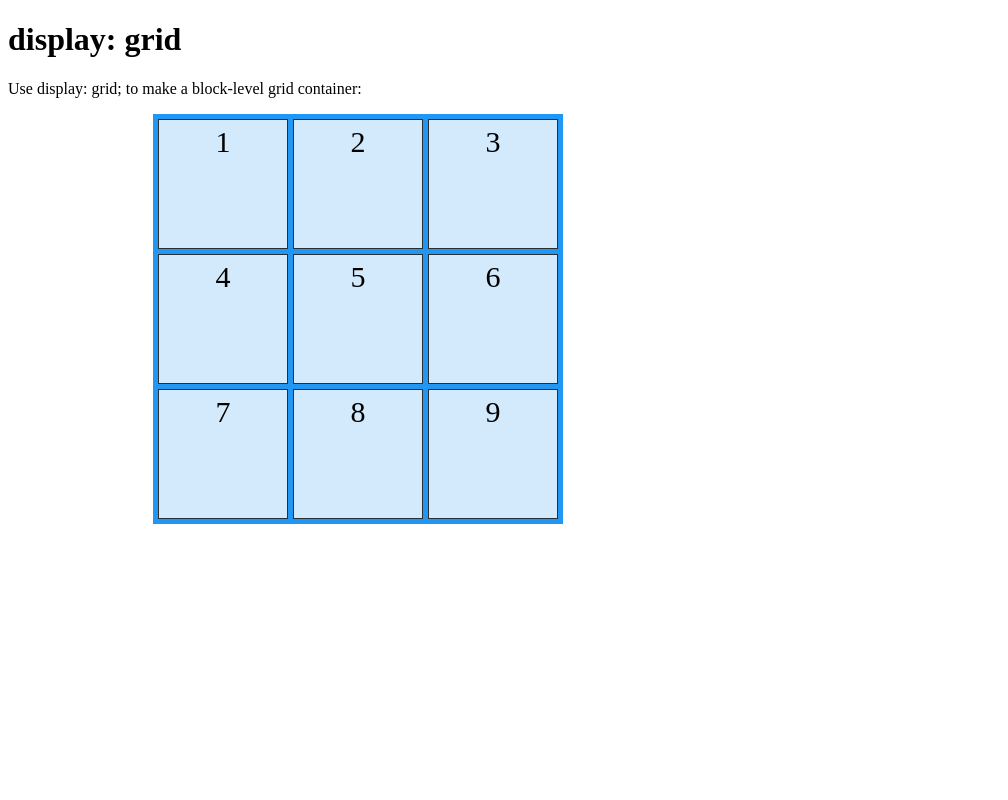
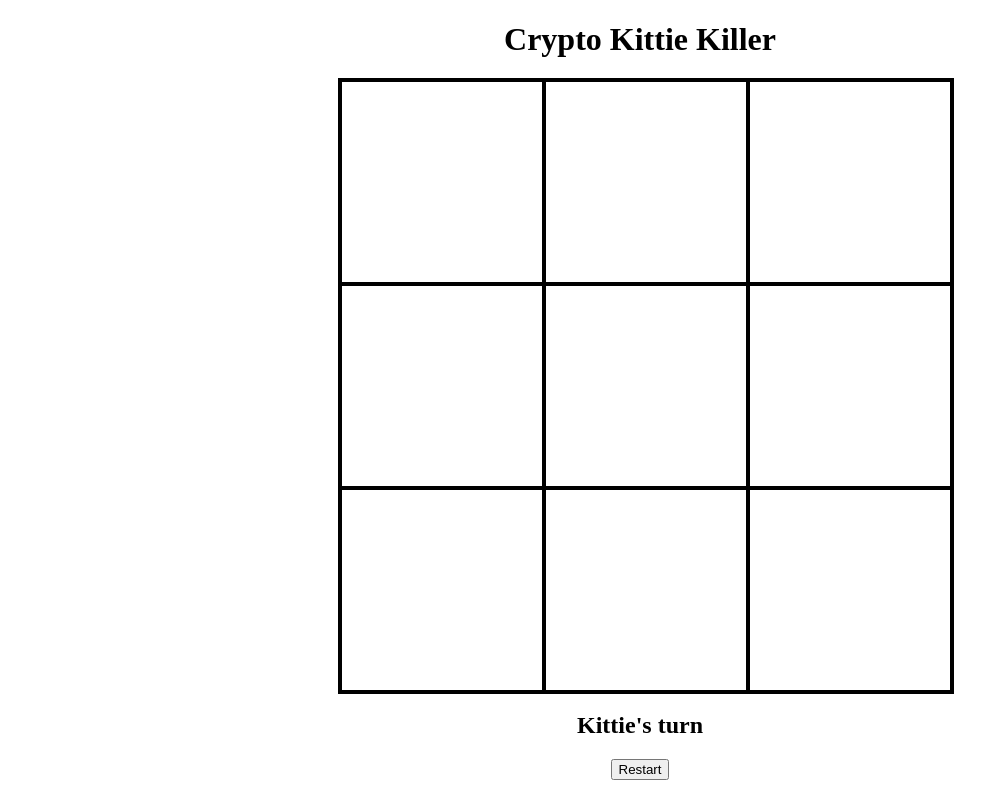
Before and after one commit to johnonline35/projectone, a plain HTML site: page index.html in a window 1280 px wide. Shown: the whole page, without its empty margins (0-1008 px from the left). Drawn offline with Linux system fonts and the light colour scheme.

Commit message:
further updates to game logic functions

```diff
--- a/index.html
+++ b/index.html
@@ -8,23 +8,23 @@
     <link rel="stylesheet" href="style.css">
 </head>
 <body>
-
-
-<h1>display: grid</h1>
-
-<p>Use display: grid; to make a block-level grid container:</p>
-<div class="container">
-    <div class="grid-container">
-        <div class="grid-square" id="1">1</div>
-        <div class="grid-square" id="2">2</div>
-        <div class="grid-square" id="3">3</div>
-        <div class="grid-square" id="4">4</div>
-        <div class="grid-square" id="5">5</div>
-        <div class="grid-square" id="6">6</div>
-        <div class="grid-square" id="7">7</div>
-        <div class="grid-square" id="8">8</div>
-        <div class="grid-square" id="9">9</div>
-    </div>
+<div id="maincontainer">
+        <div id="gameContainer">
+            <h1>Crypto Kittie Killer</h1>
+            <div id="tableContainer">
+                <div squareIndex="0" class="cell"></div>
+                <div squareIndex="1" class="cell"></div>
+                <div squareIndex="2" class="cell"></div>
+                <div squareIndex="3" class="cell"></div>
+                <div squareIndex="4" class="cell"></div>
+                <div squareIndex="5" class="cell"></div>
+                <div squareIndex="6" class="cell"></div>
+                <div squareIndex="7" class="cell"></div>
+                <div squareIndex="8" class="cell"></div>
+            </div>
+            <h2 id="statusText"></h2>
+            <button id="restart">Restart</button>
+        </div>
 </div>
 <script src="script.js"></script>
 </body>
--- a/script.js
+++ b/script.js
@@ -0,0 +1,80 @@
+const cells = document.querySelectorAll(".cell");
+const statusText = document.querySelector("#statusText");
+const restart = document.querySelector("#restart");
+const winConditions = [
+    [0, 1, 2],
+    [3, 4, 5],
+    [6, 7, 8],
+    [0, 3, 6],
+    [1, 4, 7],
+    [2, 5, 8],
+    [0, 4, 8],
+    [2, 4, 6]
+];
+let options = ["", "", "", "", "", "", "", "", ""];
+let currentPlayer = "Kittie";
+let running = false;
+
+beginGame();
+
+function beginGame(){
+    cells.forEach(cell => cell.addEventListener("click", squareClicked));
+    restart.addEventListener("click", restartGame);
+    statusText.textContent = `${currentPlayer}'s turn`;
+    running = true;
+}
+function squareClicked(){
+    const squareIndex = this.getAttribute("squareIndex");
+
+    if(options[squareIndex] != "" || !running){
+        return;
+    }
+
+    updateCell(this, squareIndex);
+    checkWinner();
+}
+function updateCell(cell, index){
+    options[index] = currentPlayer;
+    cell.textContent = currentPlayer;
+}
+function changePlayer(){
+    currentPlayer = (currentPlayer == "Kittie") ? "Doggie" : "Kittie";
+    statusText.textContent = `${currentPlayer}'s turn`;
+}
+function checkWinner(){
+    let roundWon = false;
+
+    for(let i = 0; i < winConditions.length; i++){
+        const condition = winConditions[i];
+        const cellA = options[condition[0]];
+        const cellB = options[condition[1]];
+        const cellC = options[condition[2]];
+
+        if(cellA == "" || cellB == "" || cellC == ""){
+            continue;
+        }
+        if(cellA == cellB && cellB == cellC){
+            roundWon = true;
+            break;
+        }
+    }
+
+    if(roundWon){
+        statusText.textContent = `${currentPlayer} wins!`;
+        running = false;
+    }
+    else if(!options.includes("")){
+        statusText.textContent = `Draw!`;
+        running = false;
+    }
+    else{
+        changePlayer();
+    }
+}
+function restartGame(){
+    currentPlayer = "Kittie";
+    options = ["", "", "", "", "", "", "", "", ""];
+    statusText.textContent = `${currentPlayer}'s turn`;
+    cells.forEach(cell => cell.textContent = "");
+    running = true;
+}
--- a/style.css
+++ b/style.css
@@ -1,43 +1,32 @@
-
-
-.container {
-    display: flex;
-    max-width: 700px;
-    max-height: 700px;
-    justify-content: center;
+#mainContainer {
+    grid-template-areas:
+    "header header header"
+    "sideBar1 game sidebar2"
+    "footer footer footer"
 }
 
-.grid-container {
-    display: grid;
-    min-width: 400px;
-    min-height: 400px;
-    grid-template-columns: 1fr 1fr 1fr;
-    grid-template-rows: 1fr 1fr 1fr;
-    background-color: #2196F3;
-    padding: 5px;
-    gap: 5px;
+#player1 {
+    grid-area: sidebar1;
 }
 
-  .grid-square {
-    background-color: rgba(255, 255, 255, 0.8);
-    border: 1px solid rgba(0, 0, 0, 0.8);
-    padding: 5px;
-    font-size: 30px;
+#gameContainer {
+    font-family: "ariel bold";
     text-align: center;
 }
 
-  .player-one {
-    background-color: red;
-    border: 1px solid rgba(0, 0, 0, 0.8);
-    padding: 5px;
-    font-size: 30px;
-    text-align: center;
+#tableContainer {
+    display: grid;
+    grid-template-columns: repeat(3, auto);
+    width: 600px;
+    margin: auto;
 }
 
-  .player-two {
-    background-color: green;
-    border: 1px solid rgba(0, 0, 0, 0.8);
-    padding: 5px;
-    font-size: 30px;
-    text-align: center;
+.cell {
+    width: 200px;
+    height: 200px;
+    border: 2px solid;
+    box-shadow: 0 0 0 2px;
+    line-height: 200px;
+    font-size: 50px;
+    cursor: pointer;
 }
```
Lines whose indentation alone changed are shown as unchanged.
